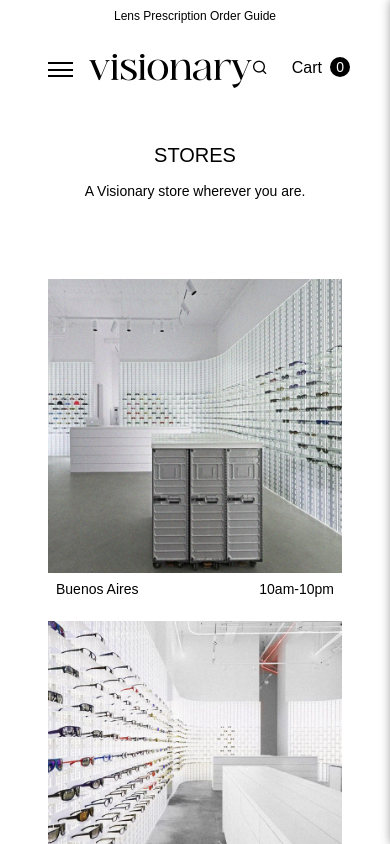
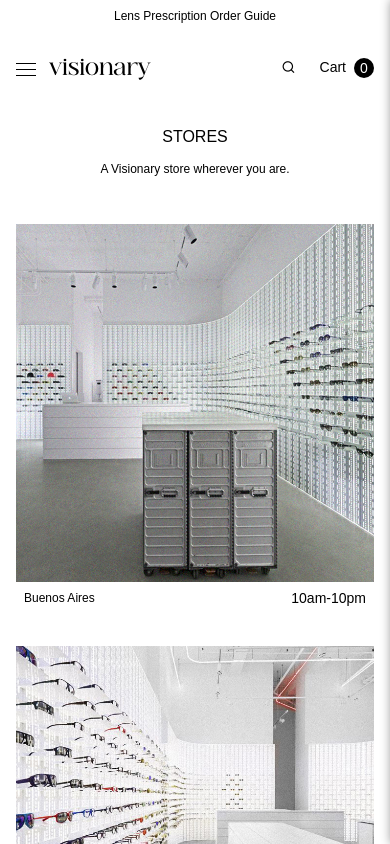
Before and after one commit to rebecaparreiras/visionary-react, a React (Vite) app: page /stores in a window 390 px wide. Shown: the top 844 px of the page. Built offline with nearby package versions, Linux system fonts and the light colour scheme.

Commit message:
atualização de media queries para versão mobile

```diff
--- a/components/Header.module.css
+++ b/components/Header.module.css
@@ -238,30 +238,32 @@ input:focus {
 
 /* Mobile */
 @media (max-width: 576px) {
+  /* General styling */
+  .navWrapper {
+    padding: 0 1rem;
+  }
+
   /* Icon Menu */
   .menuOpen {
     width: 25px;
   }
 
   .hamburger {
-    width: 25px;
-    position: relative;
-    display: flex;
-    flex-direction: column;
-    justify-content: space-between;
+    height: 13px;
+    width: 20px;
   }
 
   .bar {
     display: block;
     width: 100%;
-    height: 2px;
+    height: 1px;
     background-color: var(--clr-neutral-900);
     transition: transform 0.3s ease-in-out, opacity 0.3s ease-in-out, background-color 0.3s ease-in-out;
   }
 
   /* Hamburguer Animation */
   .menuOpenActive .bar:nth-child(1) { /* first bar */
-    transform: translateY(6.5px) rotate(45deg); /* moves down and rotates */
+    transform: translateY(5.5px) rotate(45deg); /* moves down and rotates */
   }
 
   .menuOpenActive .bar:nth-child(2) { /* middle bar */
@@ -271,4 +273,15 @@ input:focus {
   .menuOpenActive .bar:nth-child(3) { /* last bar */
     transform: translateY(-6.5px) rotate(-45deg); /* moves up and rotates */
   }
+
+  /* Logo styling */
+  .navLogo {
+    gap: 0.5rem;
+    font-size: var(--fs-500);
+  }
+
+  /* Icons/Links styling */
+  .navIcons {
+    font-size: var(--fs-200);
+  }
 }
--- a/components/HomeProductGrid.module.css
+++ b/components/HomeProductGrid.module.css
@@ -4,3 +4,14 @@
     gap: 1rem;
     margin: 3rem;
 }
+
+/* ------------- */
+/* MEDIA QUERIES */
+/* ------------- */
+
+/* Mobile */
+@media (max-width: 576px) {
+    .itemsGrid {
+        margin: 1rem;
+    }
+}
--- a/components/MenuMobile.module.css
+++ b/components/MenuMobile.module.css
@@ -55,9 +55,14 @@
 
 /* Mobile */
 @media (max-width: 576px) {
-    .mobileNavItem a,
-    .mobileCart {
-        font-size: var(--fs-300);
-        line-height: 2rem;
-    }
+  .menuMobile {
+    height: 25%;
+      padding: 1.75rem 3rem;
+  }
+
+  .mobileNavItem a,
+  .mobileCart {
+    font-size: var(--fs-200);
+    line-height: 1rem;
+  }
 }
--- a/components/ProductCarousel.module.css
+++ b/components/ProductCarousel.module.css
@@ -9,3 +9,15 @@
 
 /* Swiper custom on global.css */
 /*  ../src/styles/global.css   */
+
+
+/* ------------- */
+/* MEDIA QUERIES */
+/* ------------- */
+
+/* Mobile */
+@media (max-width: 576px) {
+  .productCarousel {
+    padding: 0rem 1rem;
+  }
+}
--- a/components/ProductGrid.module.css
+++ b/components/ProductGrid.module.css
@@ -1,6 +1,22 @@
+/* General styling */
 .itemsGrid {
     display: grid;
     grid-template-columns: repeat(auto-fit, minmax(250px, 1fr));
     gap: 1rem;
     margin: 0 3rem 3rem 3rem;
 }
+
+/* ------------- */
+/* MEDIA QUERIES */
+/* ------------- */
+
+/* Tablets */
+@media (max-width: 1100px) {}
+
+/* Mobile */
+@media (max-width: 576px) {
+    .itemsGrid {
+        gap: 2rem;
+        margin: 0 1rem;
+    }
+}
--- a/components/ProductItem.module.css
+++ b/components/ProductItem.module.css
@@ -91,3 +91,21 @@
 .cartIcon i:hover {
     color: var(--clr-neutral-600);
 }
+
+
+/* ------------- */
+/* MEDIA QUERIES */
+/* ------------- */
+
+/* Mobile */
+@media (max-width: 576px) {
+    /* Product info */
+    .itemName {
+        font-size: var(--fs-100);
+        font-weight: var(--fw-medium);
+    }
+
+    .itemPrice {
+        font-size: var(--fs-100);
+    }
+}
--- a/components/StoreItem.module.css
+++ b/components/StoreItem.module.css
@@ -1,3 +1,4 @@
+/* General styling */
 .itemInfo {
     padding: 0.5rem;
     display: flex;
@@ -17,3 +18,21 @@
     font-size: var(--fs-200);
     font-weight: var(--fw-medium);
 }
+
+
+/* ------------- */
+/* MEDIA QUERIES */
+/* ------------- */
+
+/* Mobile */
+@media (max-width: 576px) {
+    /* Product info */
+    .itemName {
+        font-size: var(--fs-100);
+        font-weight: var(--fw-medium);
+    }
+
+    .itemPrice {
+        font-size: var(--fs-100);
+    }
+}
--- a/components/StoresGrid.module.css
+++ b/components/StoresGrid.module.css
@@ -1,6 +1,20 @@
+/* General styling */
 .itemsGrid {
     display: grid;
     grid-template-columns: repeat(auto-fit, minmax(250px, 1fr));
     gap: 1rem;
     margin: 0 3rem 3rem 3rem;
 }
+
+
+/* ------------- */
+/* MEDIA QUERIES */
+/* ------------- */
+
+/* Mobile */
+@media (max-width: 576px) {
+    .itemsGrid {
+        gap: 2rem;
+        margin: 0 1rem;
+    }
+}
--- a/pages/Home.module.css
+++ b/pages/Home.module.css
@@ -100,5 +100,31 @@
 
 /* Mobile */
 @media (max-width: 576px) {
+    /* Hero/Banner */
+    .homeBanner {
+        height: 100vh;
+    }
 
+    .bannerImage {
+        height: 100%;
+        width: 100%;
+        object-fit: cover;
+        object-position: -640px center;
+    }
+
+    /* Section title */
+    .homeTitle {
+        margin: 3rem 1rem 1rem 1rem;
+        font-size: var(--fs-300);
+    }
+
+    /* Product banners */
+    .productBanner {
+        height: 20rem;
+        background-position: center;
+    }
+
+    .bannerTitle h2 {
+        font-size: var(--fs-500);
+    }
 }
--- a/pages/Login.module.css
+++ b/pages/Login.module.css
@@ -1,3 +1,4 @@
+/* General styling */
 .loginContainer {
   max-width: 600px;
   margin: 20rem auto;
@@ -10,6 +11,7 @@
   margin-bottom: 2rem;
 }
 
+/* Form styling */
 .loginForm {
   display: flex;
   flex-direction: column;
@@ -42,6 +44,7 @@
     align-items: center;
 }
 
+/* Form button */
 .loginForm button {
   width: 35%;
   padding: 1rem;
@@ -52,6 +55,7 @@
   cursor: pointer;
 }
 
+/* Links */
 .loginLinks {
   display: flex;
   flex-direction: column;
@@ -71,3 +75,37 @@
 .registerLink {
   font-weight: var(--fw-bold);
 }
+
+
+/* ------------- */
+/* MEDIA QUERIES */
+/* ------------- */
+
+/* Mobile */
+@media (max-width: 576px) {
+  /* General styling */
+  .loginContainer {
+    max-width: 600px;
+    margin: 15rem auto;
+    padding: 2rem;
+  }
+
+  .loginTitle {
+    font-size: var(--fs-300);
+    margin-bottom: 1rem;
+  }
+
+  /* Form styling */
+  .loginForm {
+    gap: 1rem;
+  }
+
+  .loginForm input {
+    font-size: var(--fs-200);
+  }
+
+  /* Form button */
+  .loginForm button {
+    font-size: var(--fs-200);
+  }
+}
--- a/pages/ProductList.module.css
+++ b/pages/ProductList.module.css
@@ -1,3 +1,4 @@
+/* General styling */
 .productList {
     margin-top: 7rem;
 }
@@ -23,30 +24,27 @@
     padding: 0 3rem;
 }
 
-.productBanner {
-    height: 30rem;
-    display: flex;
-    justify-content: space-between;
-    padding: 2rem;
-    margin-bottom: 3rem;
-    /* background-image attached on Home.jsx */
-    background-size: cover;
-    background-position: center;
-    /* background-position could also be: */
-    /* background-position: top right;    */
-    /* background-position: 20px 50%;     */
-}
-
 
 /* ------------- */
 /* MEDIA QUERIES */
 /* ------------- */
 
 /* Tablets */
-@media (max-width: 1280px) {}
-
-/* Tablets */
 @media (max-width: 1100px) {}
 
 /* Mobile */
-@media (max-width: 576px) {}
+@media (max-width: 576px) {
+    .productList {
+        margin-top: 6rem;
+    }
+
+    .title {
+        font-size: var(--fs-300);
+    }
+
+    .text {
+        font-size: var(--fs-100);
+        padding: 0 1rem;
+        margin-bottom: 3rem;
+    }
+}
```
